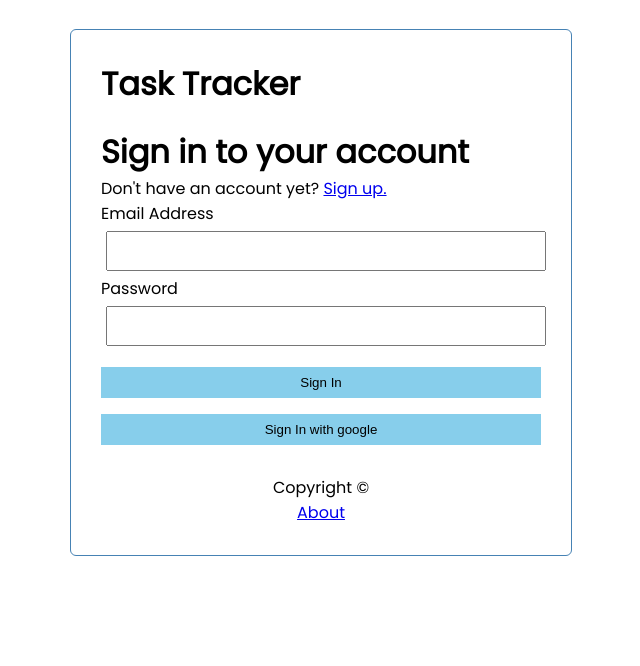
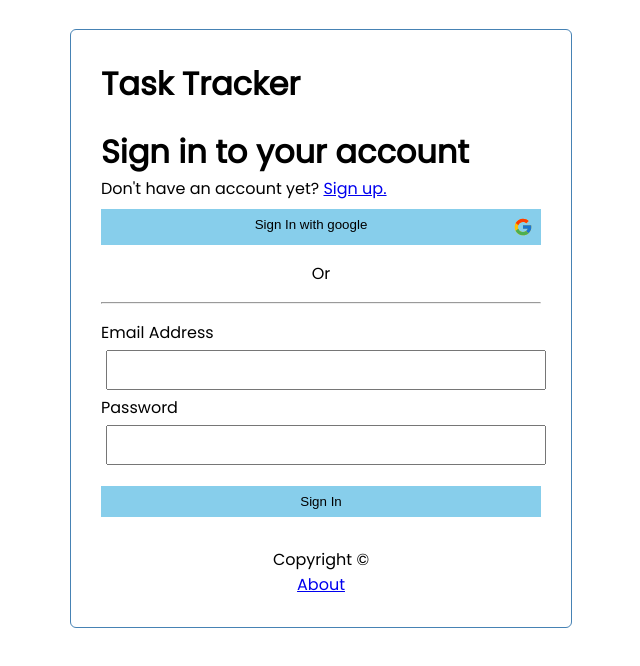
Before and after one commit to mostafaEkbal/react-task-tracker-app, a React (Create React App) app: page /signin in a window 1280 px wide. Shown: the top 666 px of the page, without its empty margins (319-959 px from the left). Built offline with nearby package versions, Linux system fonts and the light colour scheme; no server answers.

Commit message:
adjustin the postitioning in the sign-in component

```diff
--- a/src/components/SignIn.jsx
+++ b/src/components/SignIn.jsx
@@ -1,6 +1,7 @@
 import { Link, useNavigate } from 'react-router-dom';
 import { useState } from 'react';
 import { UserAuth } from '../contexts/AuthContext';
+import { FcGoogle } from 'react-icons/fc';
 
 const SignIn = () => {
   const [email, setEmail] = useState();
@@ -36,7 +37,7 @@ const SignIn = () => {
   };
 
   return (
-    <div className='max-w-[700px] mx-auto my-16 p-4'>
+    <div style={{ display: 'flex', flexDirection: 'column', gap: '.5rem' }}>
       <div>
         <h1 className='text-2xl font-bold py-2'>Sign in to your account</h1>
         <p className='py-2'>
@@ -49,6 +50,12 @@ const SignIn = () => {
         </p>
       </div>
       <form className='signin-form' onSubmit={handleSumbit}>
+        <button className='signin-btn' onClick={onClickButton}>
+          <span>Sign In with google</span>
+          <FcGoogle size='20'></FcGoogle>
+        </button>
+        <p style={{ alignSelf: 'center' }}>Or</p>
+        <hr />
         <div>
           <div>
             <label className='py-2 font-medium'>Email Address</label>
@@ -68,9 +75,6 @@ const SignIn = () => {
           </div>
         </div>
         <button className='signin-btn'>Sign In</button>
-        <button className='signin-btn' onClick={onClickButton}>
-          Sign In with google
-        </button>
       </form>
     </div>
   );
--- a/src/components/SignUp.jsx
+++ b/src/components/SignUp.jsx
@@ -1,6 +1,7 @@
 import { useState } from 'react';
 import { Link, useNavigate } from 'react-router-dom';
 import { UserAuth } from '../contexts/AuthContext';
+import { FcGoogle } from 'react-icons/fc';
 
 const Signup = () => {
   const [email, setEmail] = useState('');
@@ -90,7 +91,10 @@ const Signup = () => {
           type='sumbit'>
           Sign Up
         </button>
-        <button onClick={onClickButton}>Sign Up with google</button>
+        <button onClick={onClickButton}>
+          <span>Sign Up with google</span>
+          <FcGoogle size='20'></FcGoogle>
+        </button>
       </form>
     </div>
   );
--- a/src/index.css
+++ b/src/index.css
@@ -115,10 +115,16 @@ body {
   padding: .5rem;
   border: none;
   cursor: pointer;
+  display: flex;
+  justify-content: center;
 }
 
 .signin-form button:hover {
   opacity: .9;
+}
+
+.signin-form span {
+  flex: 1;
 }
 
 .form-control-check {
```
